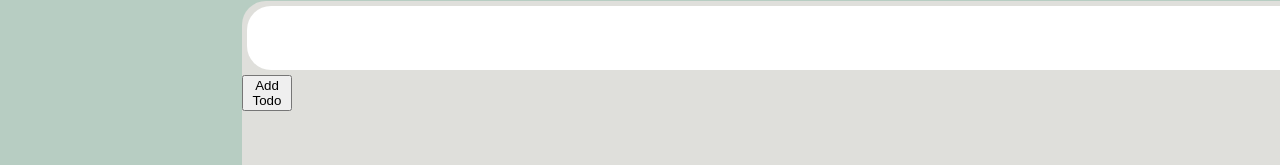
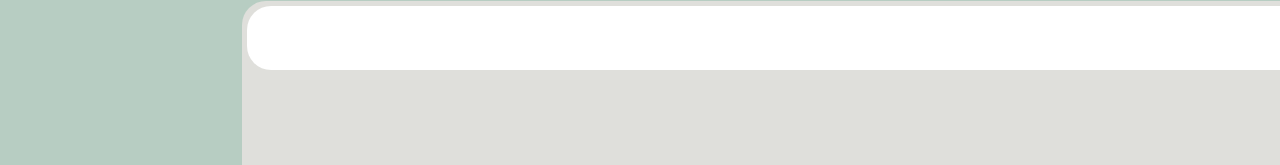
Before and after one commit to KevinBeltran23/csc307_154734, a React (Vite) app in the folder packages/react-frontend/: page /ToDo in a window 1280 px wide. Shown: the part 121-286 px from the top of the page. Built offline with nearby package versions, Linux system fonts and the light colour scheme.

Commit message:
better buttons

```diff
--- a/packages/react-frontend/src/components/ToDo.css
+++ b/packages/react-frontend/src/components/ToDo.css
@@ -16,7 +16,11 @@ body {
 .entry {
     width: 1215px;
     button {
-        width: 50px;
+        width: 80px;
+        height: 50px;
+        background-color: var(--Stadium-Gold, #F8E08E);
+        border: none;
+        color:
     }
     .textEntry {
         input {
--- a/packages/react-frontend/src/pages/ToDo.jsx
+++ b/packages/react-frontend/src/pages/ToDo.jsx
@@ -70,8 +70,8 @@ function ToDo() {
                 <form onSubmit={handleSubmit}>
                     <div className="textEntry">
                     <input type = "text" onChange = {(e) => setTodo(e.target.value)} value={todo}/>
+                    <button type = "submit">Add Todo</button>
                     </div>
-                    <button type = "submit">Add Todo</button>
                 </form>
             </div>
 
```
